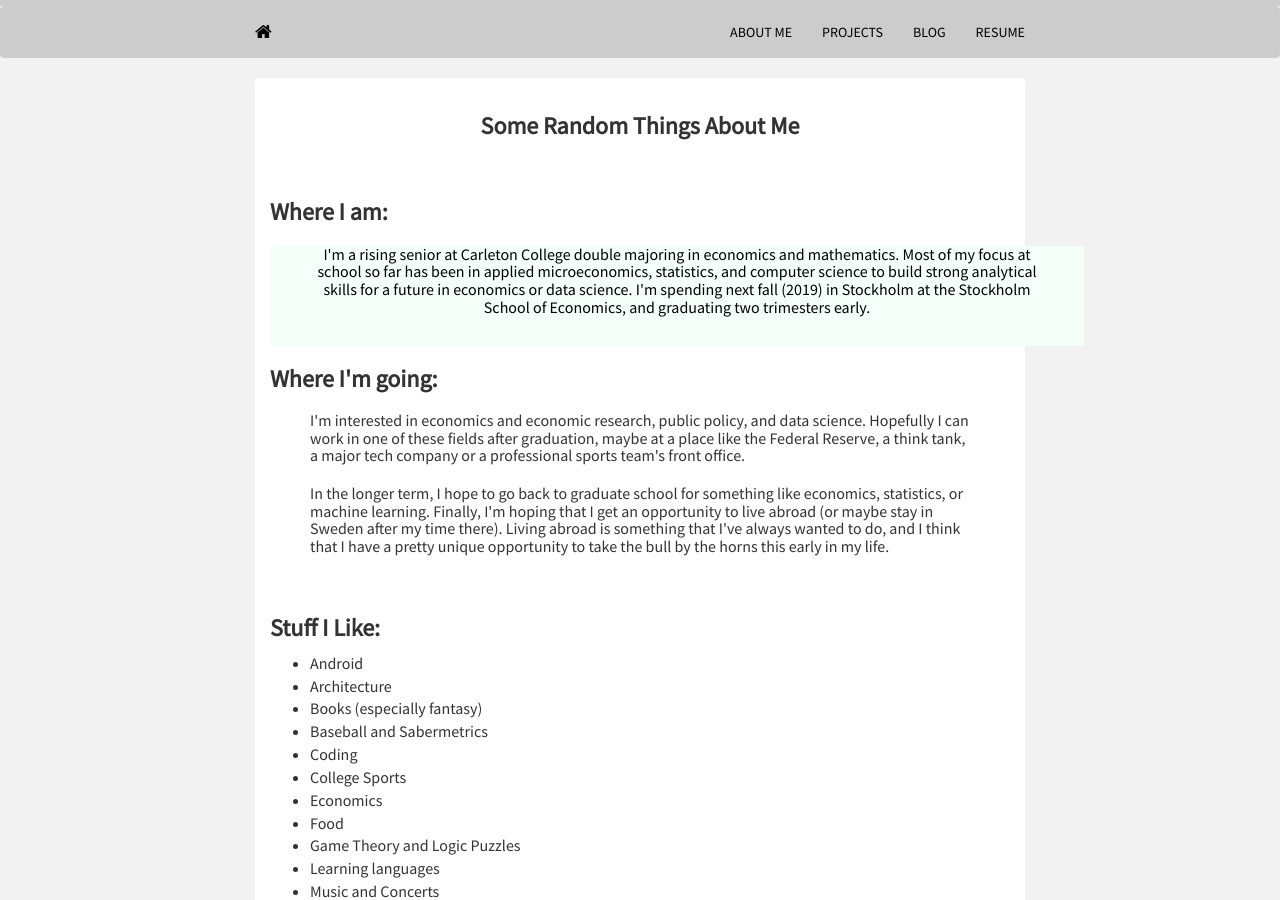
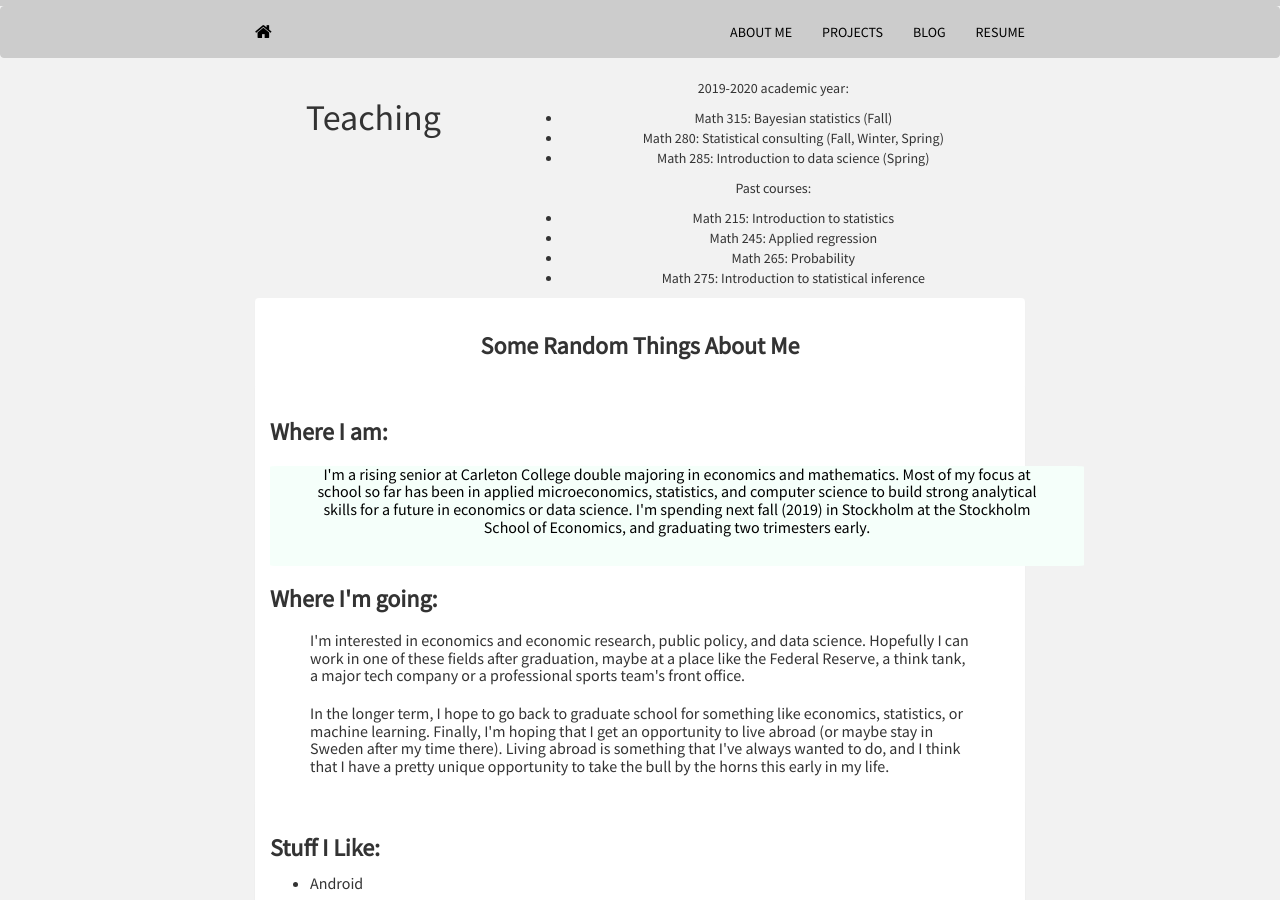
Before and after one commit to mrkaye97/mrkaye97.github.io, a Jekyll site: the page built from about.html, in a window 1280 px wide and 900 px high. Built offline with Jekyll 4.4.1, drawn with Linux system fonts in a browser that asks for light colours; nearby versions of some CDN libraries; some of the changed text lies outside the part shown.

Commit message:
Update about.html

```diff
--- a/about.html
+++ b/about.html
@@ -13,6 +13,41 @@ Title: About Me
 	  gtag('config', 'UA-129880587-1');
 	</script>
 </head>
+
+<section id="teaching" class="home-section">
+    <div class="container">
+
+
+
+<div class="row">
+  <div class="col-xs-12 col-md-4 section-heading">
+    <h1>Teaching</h1>
+
+  </div>
+  <div class="col-xs-12 col-md-8">
+    <p>2019-2020 academic year:</p>
+
+<ul>
+<li>Math 315: Bayesian statistics (Fall)</li>
+<li>Math 280: Statistical consulting (Fall, Winter, Spring)</li>
+<li>Math 285: Introduction to data science (Spring)</li>
+</ul>
+
+<p>Past courses:</p>
+
+<ul>
+<li>Math 215: Introduction to statistics</li>
+<li>Math 245: Applied regression</li>
+<li>Math 265: Probability</li>
+<li>Math 275: Introduction to statistical inference</li>
+</ul>
+
+  </div>
+</div>
+
+    </div>
+  </section>
+
 
 <section id="about">
 	<div class="container">
@@ -122,3 +157,37 @@ Title: About Me
 		</div>
 	</div>
 </section>
+
+<section id="teaching" class="home-section">
+    <div class="container">
+
+
+
+<div class="row">
+  <div class="col-xs-12 col-md-4 section-heading">
+    <h1>Teaching</h1>
+
+  </div>
+  <div class="col-xs-12 col-md-8">
+    <p>2019-2020 academic year:</p>
+
+<ul>
+<li>Math 315: Bayesian statistics (Fall)</li>
+<li>Math 280: Statistical consulting (Fall, Winter, Spring)</li>
+<li>Math 285: Introduction to data science (Spring)</li>
+</ul>
+
+<p>Past courses:</p>
+
+<ul>
+<li>Math 215: Introduction to statistics</li>
+<li>Math 245: Applied regression</li>
+<li>Math 265: Probability</li>
+<li>Math 275: Introduction to statistical inference</li>
+</ul>
+
+  </div>
+</div>
+
+    </div>
+  </section>
```
